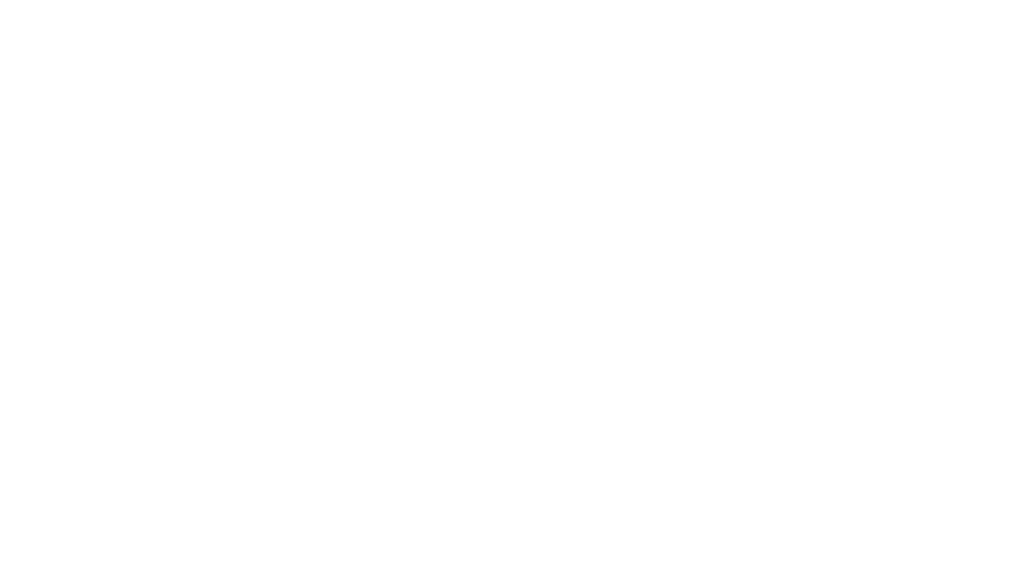
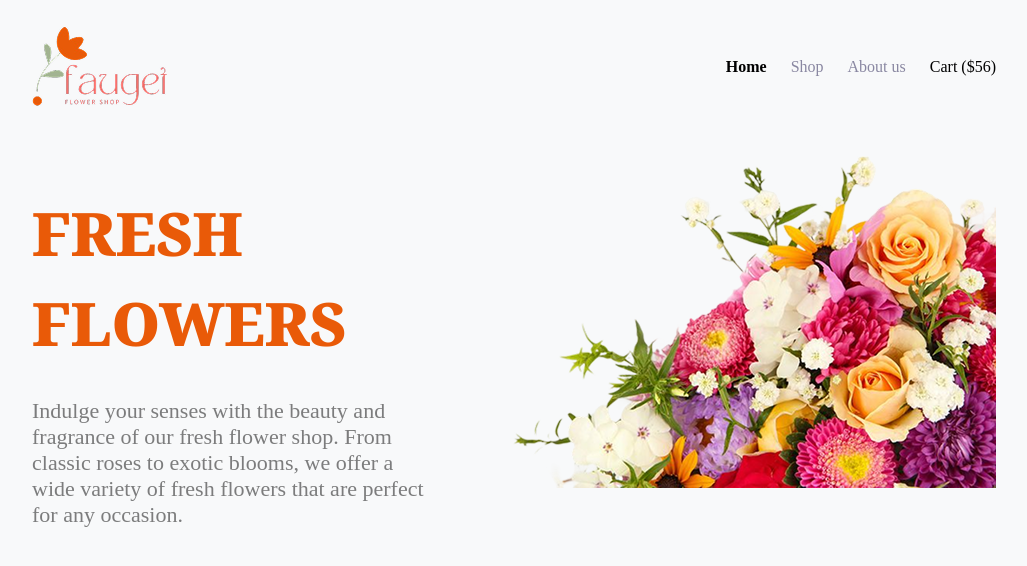
Before and after one commit to muhammadsayed123/Assignment-2, a plain HTML site: page index.html in a window 1280 px wide. Shown: the whole page, without its empty margins (126-1153 px from the left). Drawn offline with Linux system fonts and the light colour scheme.

Commit message:
adding nav & banner

```diff
--- a/index.html
+++ b/index.html
@@ -9,7 +9,39 @@
     <link rel="stylesheet" href="styles/style.css">
     <title>ASSIGNMENT-2</title>
 </head>
-<body>
+<body class="bg-color">
+    <header>
+        <!-- nav section -->
+        <section>
+            <nav class="navbar">
+                <img src="assets/logo.png" alt="">
+                <div class="nav-link">
+                <a class="home-link" href="">Home</a>
+                <a style="color: #8987A1;" href="">Shop</a>
+                <a style="color: #8987A1;"  href="">About us</a>
+                <a href="">Cart ($56)</a>
+                </div>
+            </nav>
+        </section>
+        <!-- Banner section -->
+        <section class="banner ">
+            <div class="banner-text">
+                <div class="banner-title noto-serif-font">
+                    <p>FRESH</p>
+                    <p>FLOWERS</p>
+                </div>
+                <p class="banner-description">Indulge your senses with the beauty and fragrance of our fresh flower shop. From classic roses to exotic blooms, we offer a wide variety of fresh flowers that are perfect for any occasion. </p>
+            </div>
+            <div>
+                <img src="assets/hero-flower.png" alt="">
+            </div>
+        </section>
+    </header>
+    <main>
 
+    </main>
+    <footer>
+
+    </footer>
 </body>
 </html>
--- a/styles/style.css
+++ b/styles/style.css
@@ -7,3 +7,52 @@
   font-variation-settings:
     "wdth" 100;
 }
+
+.bg-color{
+    background-color: #f8f9fa;
+}
+
+
+/* Navbar */
+
+.navbar{
+    display: flex;
+    justify-content: space-between;
+    align-items: center;
+    margin: 25px 150px;
+
+}
+.nav-link a{
+    margin-left: 20px;
+    text-decoration: none;
+    color: black;
+}
+.home-link{
+    font-weight: bold;
+}
+/* .shop-about-link{
+    color: #8987A1;
+} */
+
+/* Banner */
+
+.banner{
+    display: flex;
+    justify-content: space-between;
+    margin: 20px 150px;
+    gap: 0px;
+}
+.banner-text{
+    padding-top: 25px;
+}
+.banner-title{
+    font-weight: 900;
+    font-size: 60px;
+    line-height: 0.5;
+    color: #E95A08;
+}
+
+.banner-description{
+    font-size: 22px;
+    color:rgba(0, 0, 0, 0.5);
+}
```
